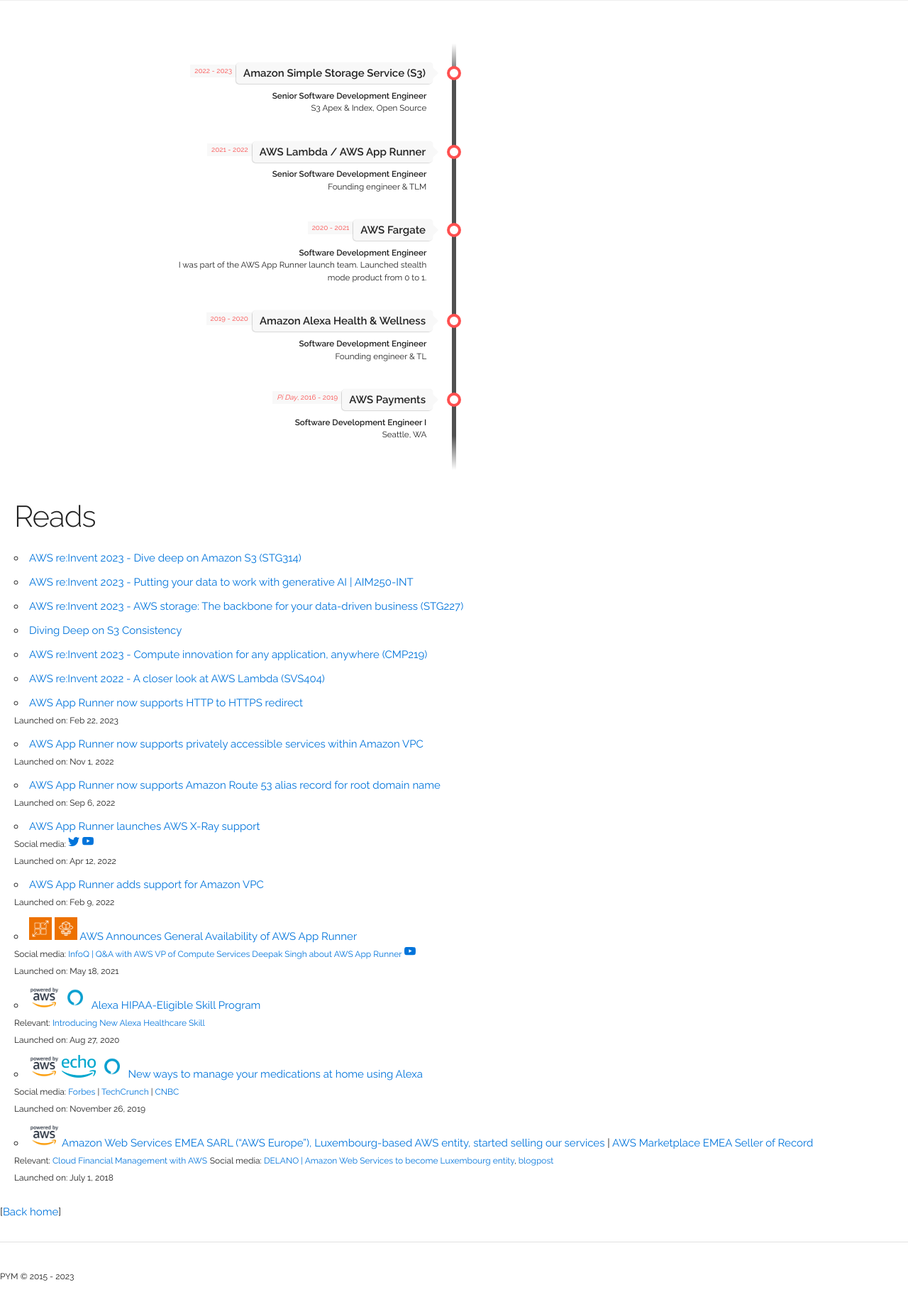
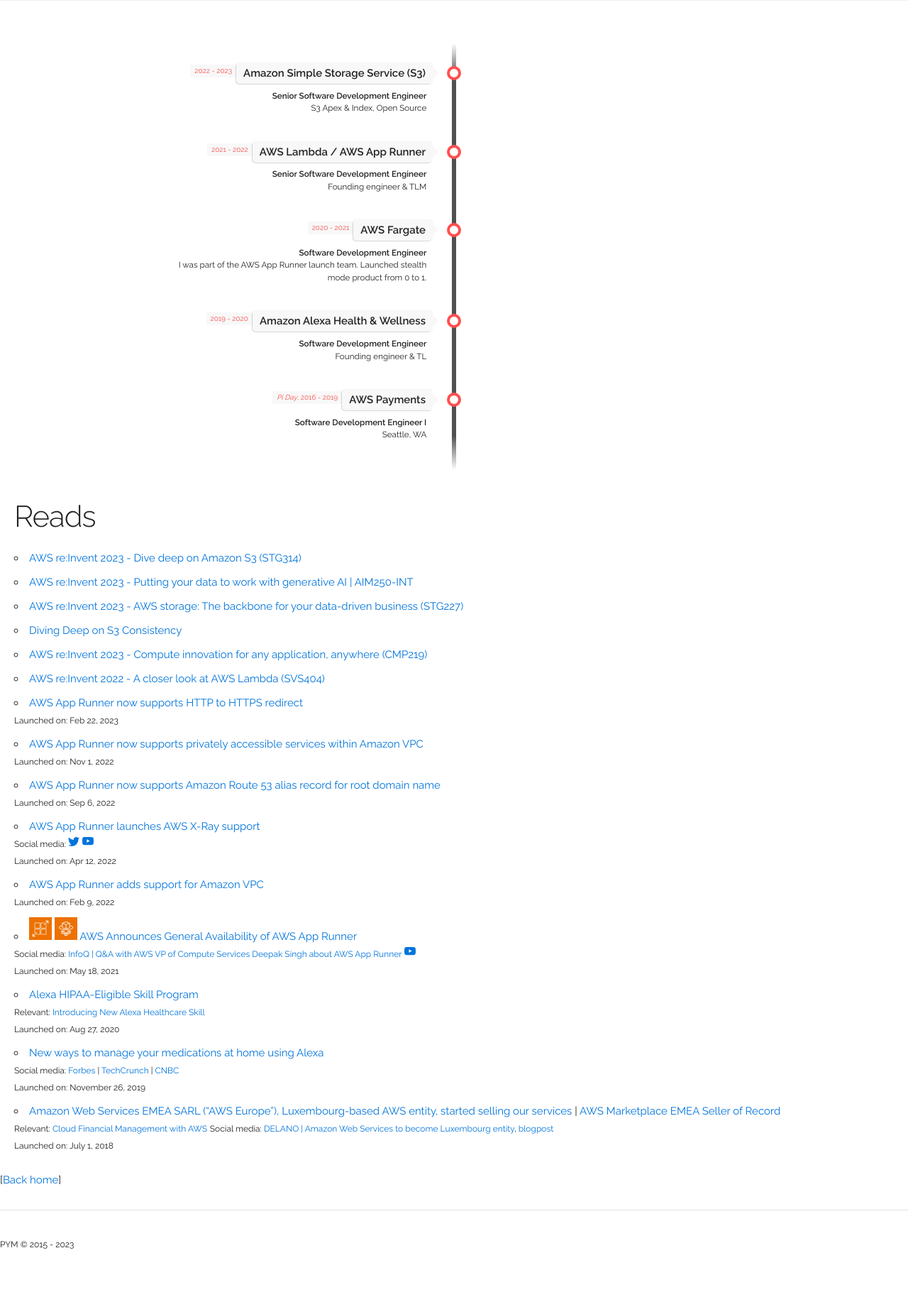
Before and after one commit to gfw001/gfw001.github.io, a Jekyll site: the page resume.html, which Jekyll copies as it is, in a window 1280 px wide. Shown: the whole page at 71% size. Built offline with Jekyll 4.4.1, drawn with Linux system fonts in a browser that asks for light colours; after the commit the page ends 1789 px from its top, so only the background shows below that.

Commit message:
Update resume.html

```diff
--- a/resume.html
+++ b/resume.html
@@ -227,22 +227,16 @@
 <small>Launched on: May 18, 2021</small>
 </li>
 <li>
-<a href="https://aws.amazon.com/"><img src="img/cloudlogo2.jpg" width="42.6666" height="32"></a>
-<a href="https://www.amazon.science/tag/alexa"><img src="img/alexahuddle.jpg"  width="37.791411" height="32"></a>
 <a href="https://developer.amazon.com/en-US/blogs/alexa/alexa-skills-kit/2020/08/hipaa-eligible-skills.html">Alexa HIPAA-Eligible Skill Program</a> <br>
 <small>Relevant: <a href="https://developer.amazon.com/en-US/blogs/alexa/post/ff33dbc7-6cf5-4db8-b203-99144a251a21/introducing-new-alexa-healthcare-skill.html">Introducing New Alexa Healthcare Skill</a> </small><br>
 <small>Launched on: Aug 27, 2020</small>
 </li>
 <li>
-<a href="https://aws.amazon.com/"><img src="img/cloudlogo2.jpg" width="42.6666" height="32"></a>
-<a href="https://www.amazon.com/smart-home-devices/"><img src="img/echologo.PNG" width="47.57185" height="32"></a>
-<a href="https://www.amazon.science/tag/alexa"><img src="img/alexahuddle.jpg"  width="37.791411" height="32"></a>
 <a href="https://www.aboutamazon.com/news/devices/new-ways-to-manage-your-medications-at-home-using-alexa">New ways to manage your medications at home using Alexa</a> <br>
 <small>Social media: <a href="https://www.forbes.com/sites/krisholt/2019/11/26/amazons-alexa-can-now-remind-you-when-to-take-your-medications/">Forbes</a> | <a href="https://techcrunch.com/2019/11/26/amazon-launches-medication-management-features-for-alexa/">TechCrunch</a> | <a href="https://www.cnbc.com/2019/11/26/amazon-alexa-will-now-remind-you-when-to-take-your-pills.html">CNBC</a></small><br>
 <small>Launched on: November 26, 2019</small>
 </li>
 <li>
-<a href="https://aws.amazon.com/"><img src="img/cloudlogo2.jpg" width="42.6666" height="32"></a>
 <a href="https://aws.amazon.com/tax-help/european-union/">Amazon Web Services EMEA SARL (“AWS Europe”), Luxembourg-based AWS entity, started selling our services</a> | <a href="https://aws.amazon.com/marketplace/campaigns/emea-seller-record/">AWS Marketplace EMEA Seller of Record</a><br>
 <small>Relevant: <a href="https://aws.amazon.com/aws-cost-management/">Cloud Financial Management with AWS</a></small>
 <small>Social media: <a href="https://delano.lu/article/delano_amazon-web-services-become-luxembourg-entity">DELANO | Amazon Web Services to become Luxembourg entity</a>, <a href="https://aws.amazon.com/blogs/security/how-aws-is-helping-eu-customers-navigate-the-new-normal-for-data-protection/">blogpost</a></small> <br>
```
